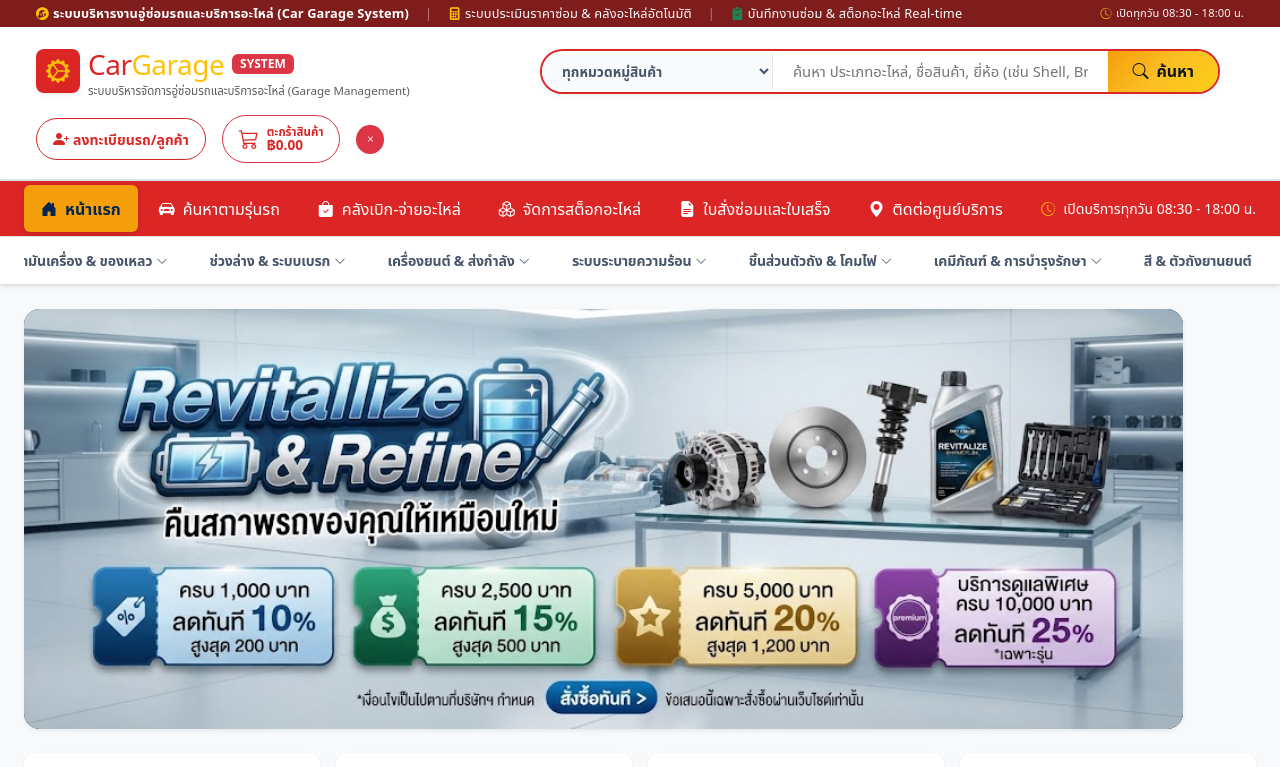
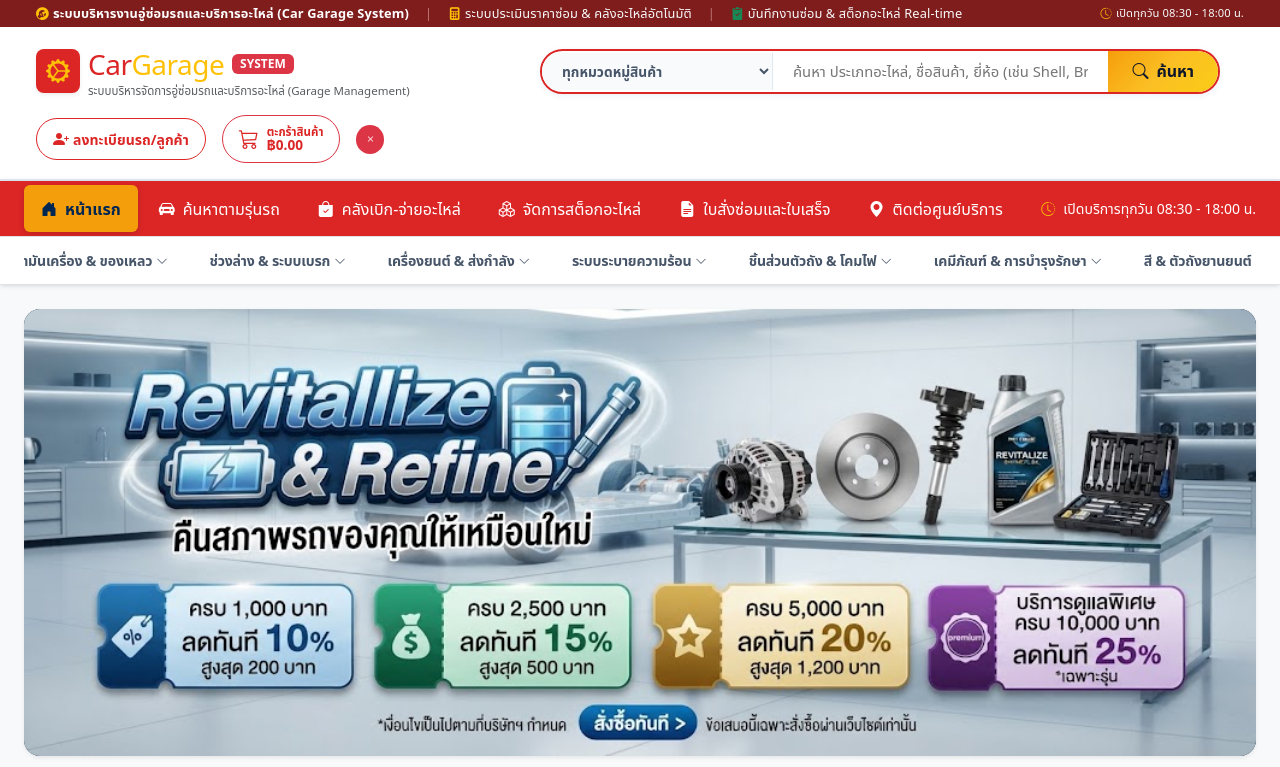
Before and after one commit to Kitikon15/Car-Garage-Repair-Service-System, a Next.js app in the folder frontend/: page / in a window 1280 px wide. Shown: the top 767 px of the page. Built offline with nearby package versions, Linux system fonts and the light colour scheme; no server answers.

Commit message:
Adjust hero banner to fit 100% width cleanly with natural aspect ratio and zero cropping

```diff
--- a/frontend/components/PromoBannerCarousel.js
+++ b/frontend/components/PromoBannerCarousel.js
@@ -3,12 +3,12 @@
 export default function PromoBannerCarousel({ onShopNow, onEstimate }) {
   return (
     <div
-      className="position-relative overflow-hidden rounded-4 shadow-sm mb-4 cursor-pointer select-none"
+      className="w-100 rounded-4 overflow-hidden shadow-sm mb-4 cursor-pointer select-none"
       style={{
         cursor: "pointer",
         backgroundColor: "#001a38",
-        aspectRatio: "1024 / 371",
-        maxHeight: "420px",
+        width: "100%",
+        transition: "box-shadow 0.2s ease, transform 0.2s ease",
       }}
       onClick={onShopNow}
       title="คลิกเพื่อสั่งซื้ออะไหล่หรือรับส่วนลดพิเศษทันที"
@@ -16,11 +16,12 @@
       <img
         src="/images/banners/banner_revitalize.png"
         alt="Revitalize & Refine คืนสภาพรถของคุณให้เหมือนใหม่ - โปรโมชันคูปองส่วนลดสูงสุด 25%"
-        className="w-100 h-100"
+        className="w-100 h-auto d-block"
         style={{
-          objectFit: "cover",
-          objectPosition: "center",
+          width: "100%",
+          height: "auto",
           display: "block",
+          objectFit: "contain",
         }}
       />
     </div>
```
